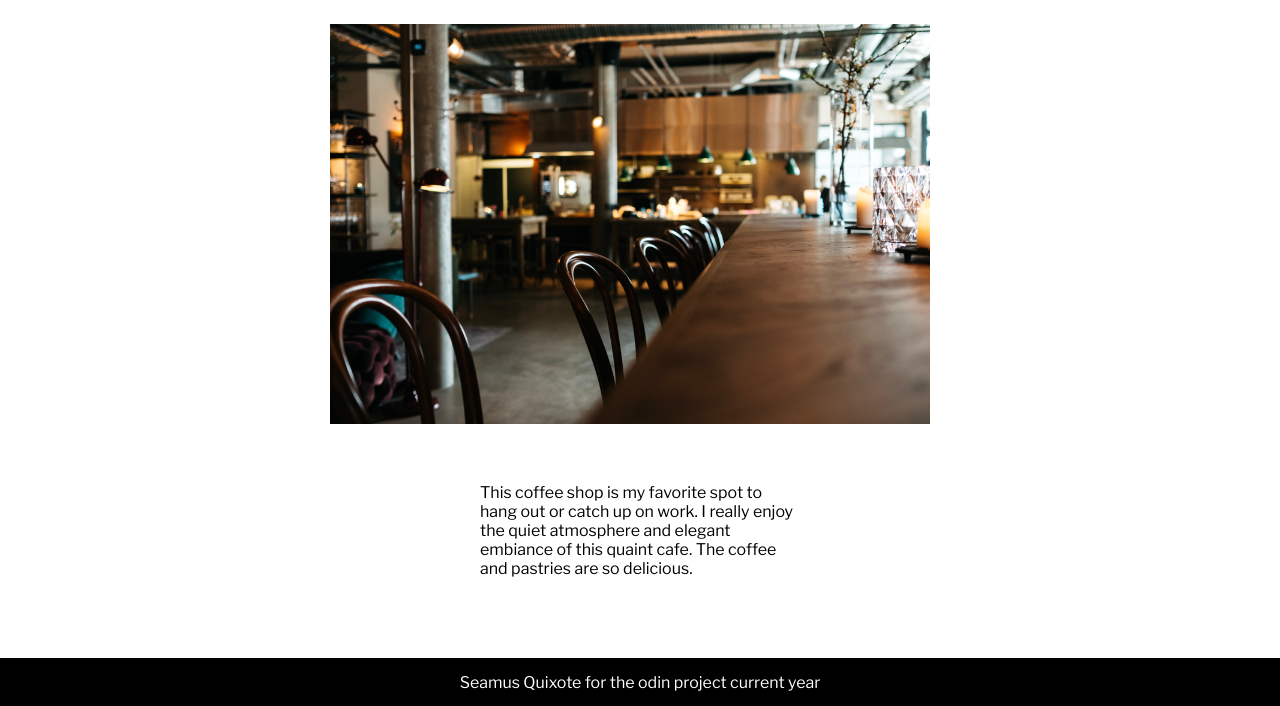
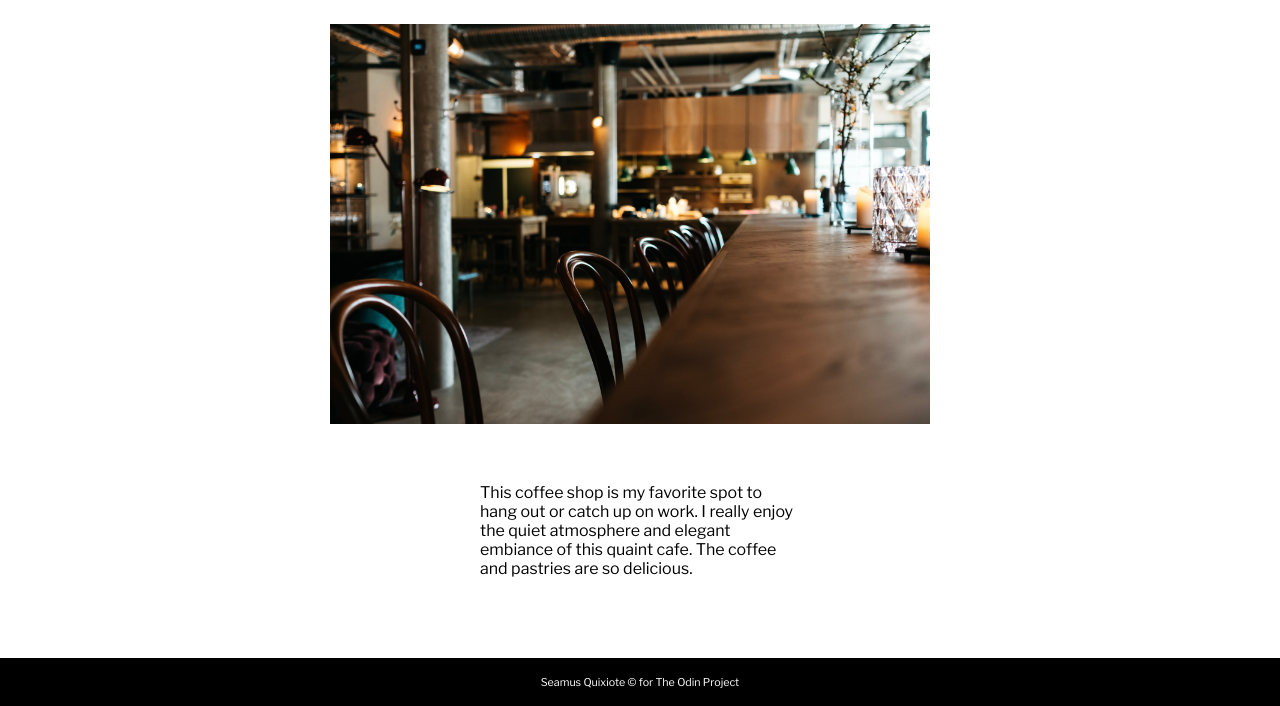
Before and after one commit to SalamanderCtesiphon/resturant-page-project, a website built with webpack: page dist/index.html in a window 1280 px wide. Shown: the part 94-800 px from the top of the page. Built offline with nearby package versions, Linux system fonts and the light colour scheme.

Commit message:
updated the footer to link to the git hub repo for the page

```diff
--- a/src/index.js
+++ b/src/index.js
@@ -16,7 +16,12 @@ const footer = document.createElement('div');
 home.textContent = 'Home';
 menu.textContent = 'Menu';
 contact.textContent = 'Contact';
-footer.textContent = 'Seamus Quixote for the odin project current year';
+footer.classList.add('footer-link');
+footer.innerHTML = `<a href="https://github.com/SalamanderCtesiphon/resturant-page-project" class="footer-link">
+<h6  >Seamus Quixiote  &#169; <span id="currentYear"></span> <a href="https://www.theodinproject.com/" class="footer-link">for The Odin Project</a></h6>
+</a>`;
+
+
 
 home.addEventListener('click', homepage);
 menu.addEventListener('click', menuContent);
--- a/src/style.css
+++ b/src/style.css
@@ -112,6 +112,7 @@ p {
 }
 
 .footer {
+  text-decoration: none;
   color: white;
   background-color: black;
   display: flex;
@@ -121,6 +122,12 @@ p {
   width: auto;
 }
 
+.footer-link {
+  cursor: pointer;
+  text-decoration: none;
+  color: white;
+}
+
 img {
   margin-right: 1.5vw;
 }
```
Also changed, not shown: dist/bundle.js.
